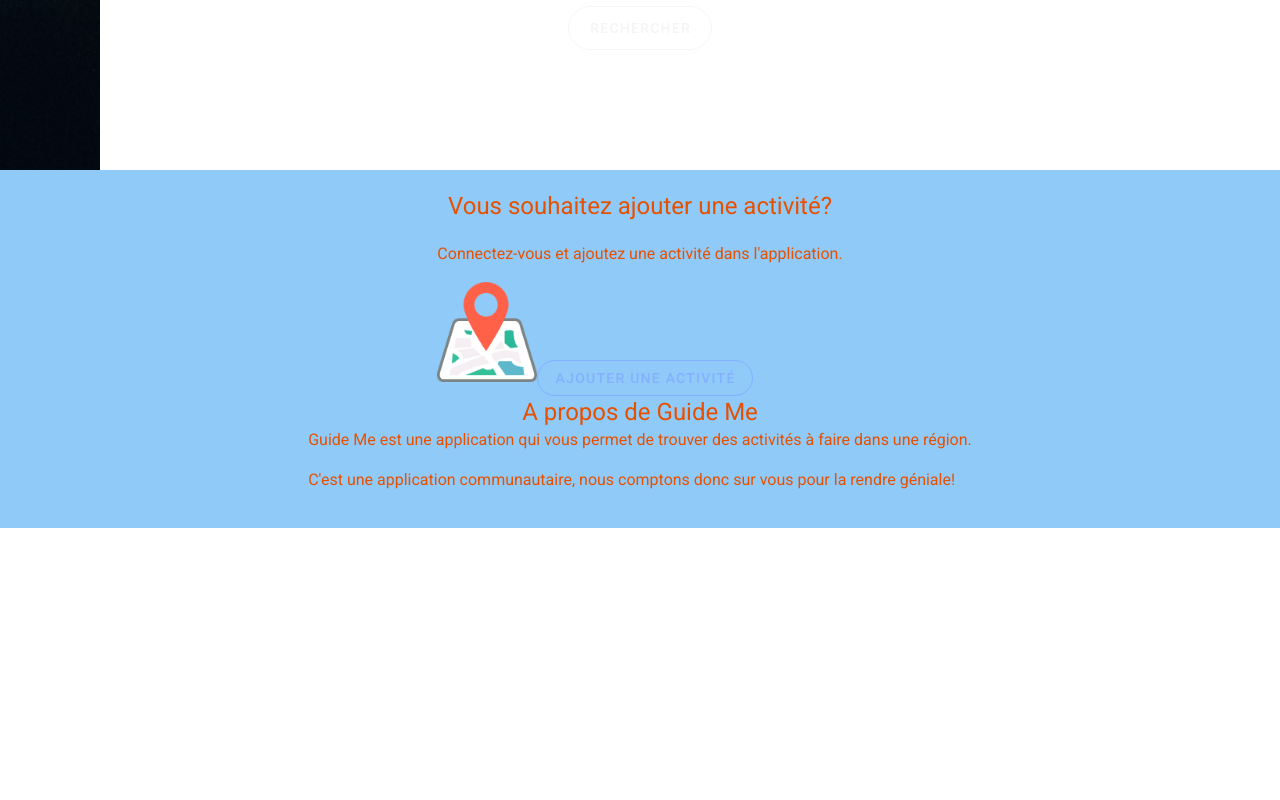
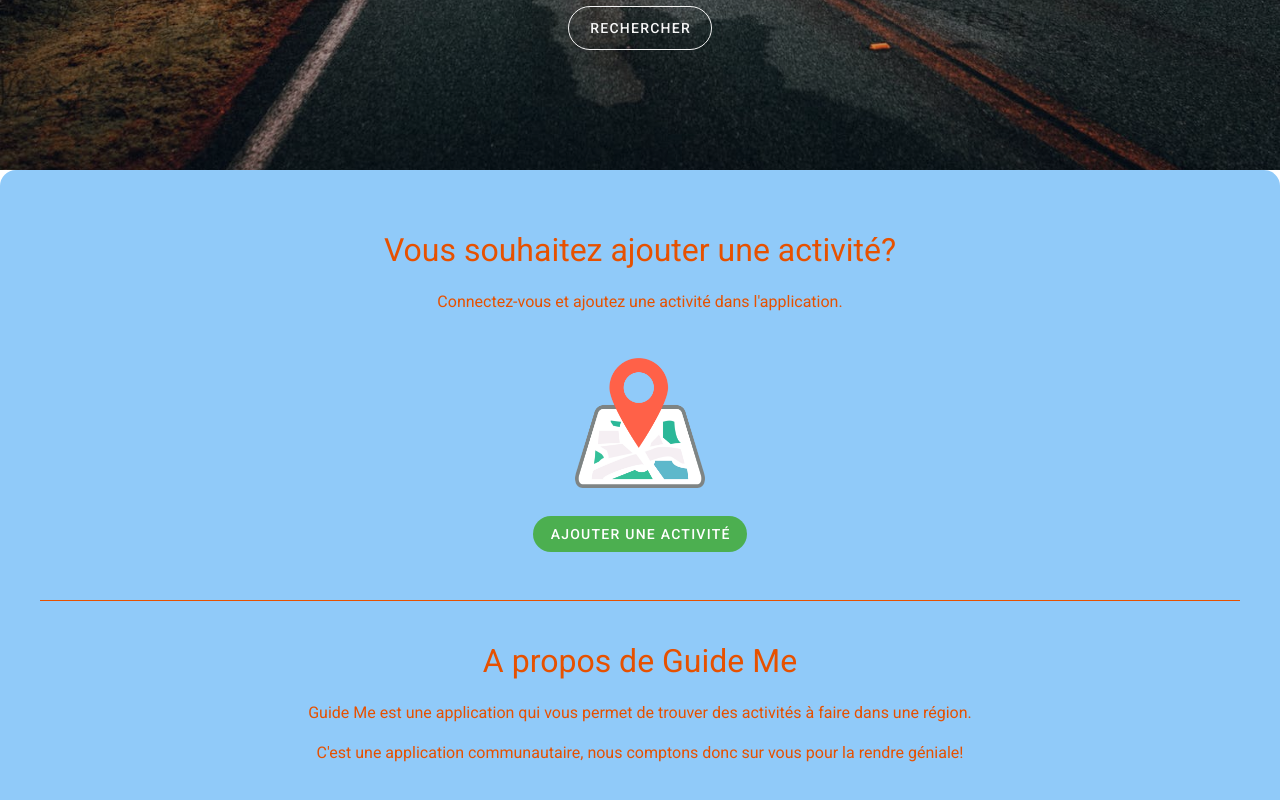
Before and after one commit to LoisonYo/GuideMe, a Vue app in the folder frontend/: page / in a window 1280 px wide. Shown: the part 630-1430 px from the top of the page. Before the commit the page ends 1158 px from the top, so only its background shows below. Built offline with nearby package versions, Linux system fonts and the light colour scheme.

Commit message:
Home's style done

```diff
--- a/frontend/src/App.vue
+++ b/frontend/src/App.vue
@@ -2,7 +2,7 @@
 	<v-app>
 		<TheHeader/>
 		<v-main>
-			<v-container fluid class="pa-0">
+			<v-container fluid fill-height class="pa-0">
 				<router-view></router-view>
 			</v-container>
 		</v-main>
--- a/frontend/src/components/TheHeader.vue
+++ b/frontend/src/components/TheHeader.vue
@@ -18,13 +18,13 @@
 		<v-navigation-drawer fixed temporary :width="navWidth" class="pt-16" color="primary" v-model="drawer">
 			<v-list nav dense>
 				<router-link v-for="(item, i) in items" :key="i" :to=" { name: item.route } " style="text-decoration: none;">
-					<v-list-item link >
+					<v-list-item link>
 
 						<v-list-item-icon >
 							<v-icon v-text="item.icon" class="ml-3" color="secondary"></v-icon>
 						</v-list-item-icon>
 
-						<v-list-item-content >
+						<v-list-item-content>
 							<v-list-item-title v-text="item.text" class="secondary--text"></v-list-item-title>
 						</v-list-item-content>
 
@@ -49,8 +49,8 @@ export default {
 			colorNavIcon: colors.grey.lighten4,
 			drawer: false,
 			items: [
-				{ text: 'Home', icon: 'mdi-home', route: 'Home'},
-				{ text: 'Search', icon: 'mdi-magnify', route: 'Search'},
+				{ text: 'Accueil', icon: 'mdi-home', route: 'Home'},
+				{ text: 'Rechercher', icon: 'mdi-magnify', route: 'Search'},
 			],
 		}
 	},
--- a/frontend/src/plugins/vuetify.js
+++ b/frontend/src/plugins/vuetify.js
@@ -21,6 +21,7 @@ export default new Vuetify({
 			light: {
 				primary: colors.blue.lighten3,
 				secondary: colors.orange.darken4,
+				accent: colors.green.base,
 				background: colors.grey.lighten4,
 			},
 			dark: {
--- a/frontend/src/views/Home.vue
+++ b/frontend/src/views/Home.vue
@@ -1,5 +1,5 @@
 <template>
-	<div>
+	<div style="width:100%;">
 		<TheBackground/>
 
 		<v-sheet height="100vh" color="transparent"
@@ -18,22 +18,27 @@
 			</router-link>
 		</v-sheet>
 
-		<v-sheet class="primary secondary--text pa-5
+		<v-sheet class="primary secondary--text pa-10 rounded-t-xl
 			d-flex flex-column align-center">
-			<div class="">
-			<h2 class="headline font-weight-regular mb-5" style="text-align: center;">Vous souhaitez ajouter une activité?</h2>
 
-				<p style="text-align: center;">Connectez-vous et ajoutez une activité dans l'application.</p>
-				<img :src="imgMap.src" :alt="imgMap.alt">
-				<v-btn outlined rounded color="accent">Ajouter une activité</v-btn>
+			<h2 style="font-size: 2rem;" class="font-weight-regular my-4 text-center">
+				Vous souhaitez ajouter une activité?
+			</h2>
+			<p class="text-center">Connectez-vous et ajoutez une activité dans l'application.</p>
+			<img :src="imgMap.src" :alt="imgMap.alt" width="130px" class="my-7">
+			<v-btn rounded color="accent" elevation="0">Ajouter une activité</v-btn>
+
+			<div style="width: 100%;" class="mb-5 mt-12">
+				<v-divider class="secondary"></v-divider>
 			</div>
 
-<div>
-			<h2 class="headline font-weight-regular" style="text-align: center;">A propos de Guide Me</h2>
+			<h2 style="font-size: 2rem;" class="font-weight-regular my-4 text-center">
+				A propos de Guide Me
+			</h2>
 
-			<p>Guide Me est une application qui vous permet de trouver des activités à faire dans une région.</p>
-			<p>C'est une application communautaire, nous comptons donc sur vous pour la rendre géniale!</p>
-</div>
+			<p class="text-justify">Guide Me est une application qui vous permet de trouver des activités à faire dans une région.</p>
+			<p class="text-justify mb-5">C'est une application communautaire, nous comptons donc sur vous pour la rendre géniale!</p>
+
 		</v-sheet>
 	</div>
 </template>
@@ -61,10 +66,6 @@ export default {
 
 <style scoped>
 
-img {
-	width:100px;
-}
-
 p {
 	margin:0;
 }
```
